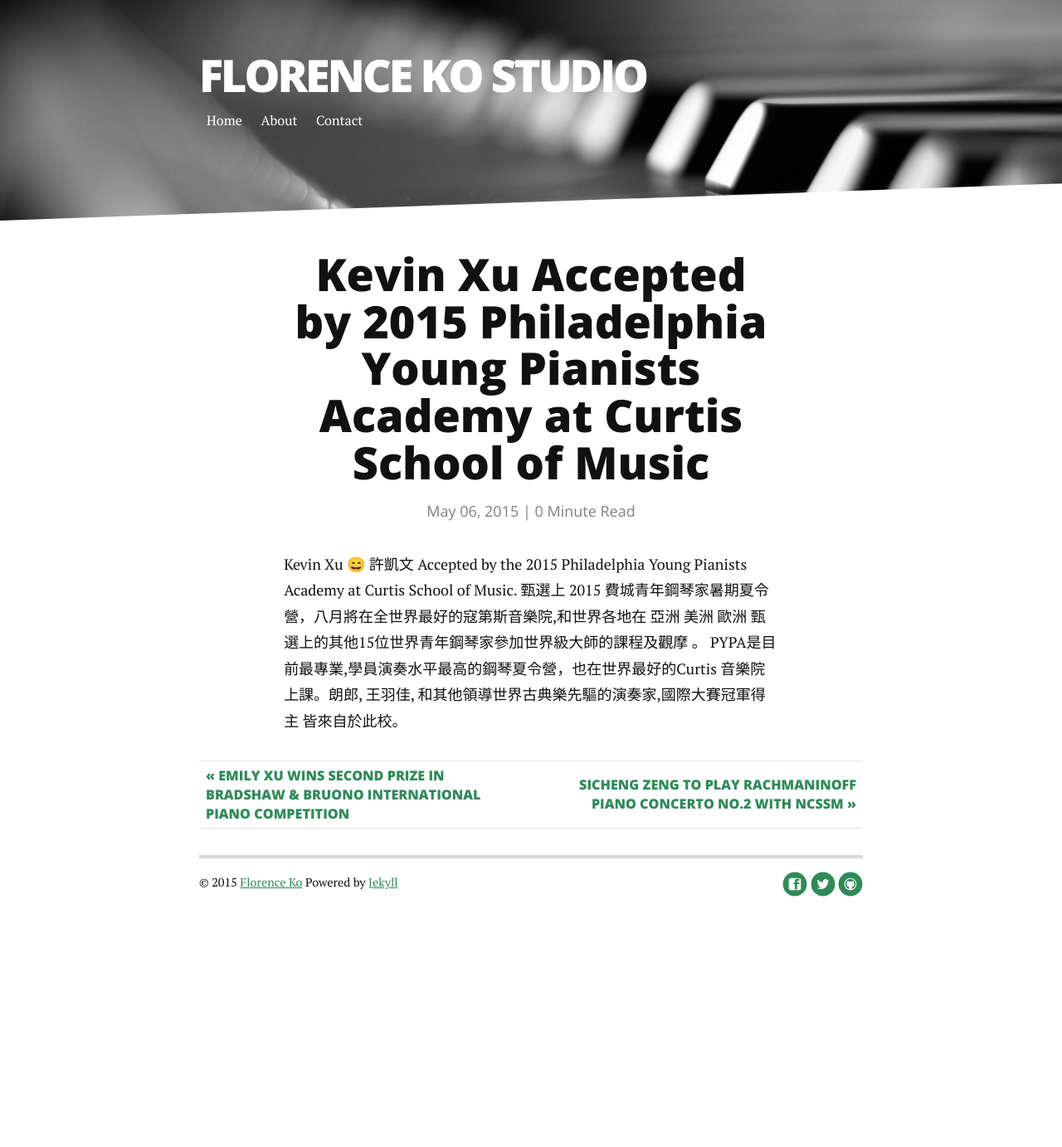
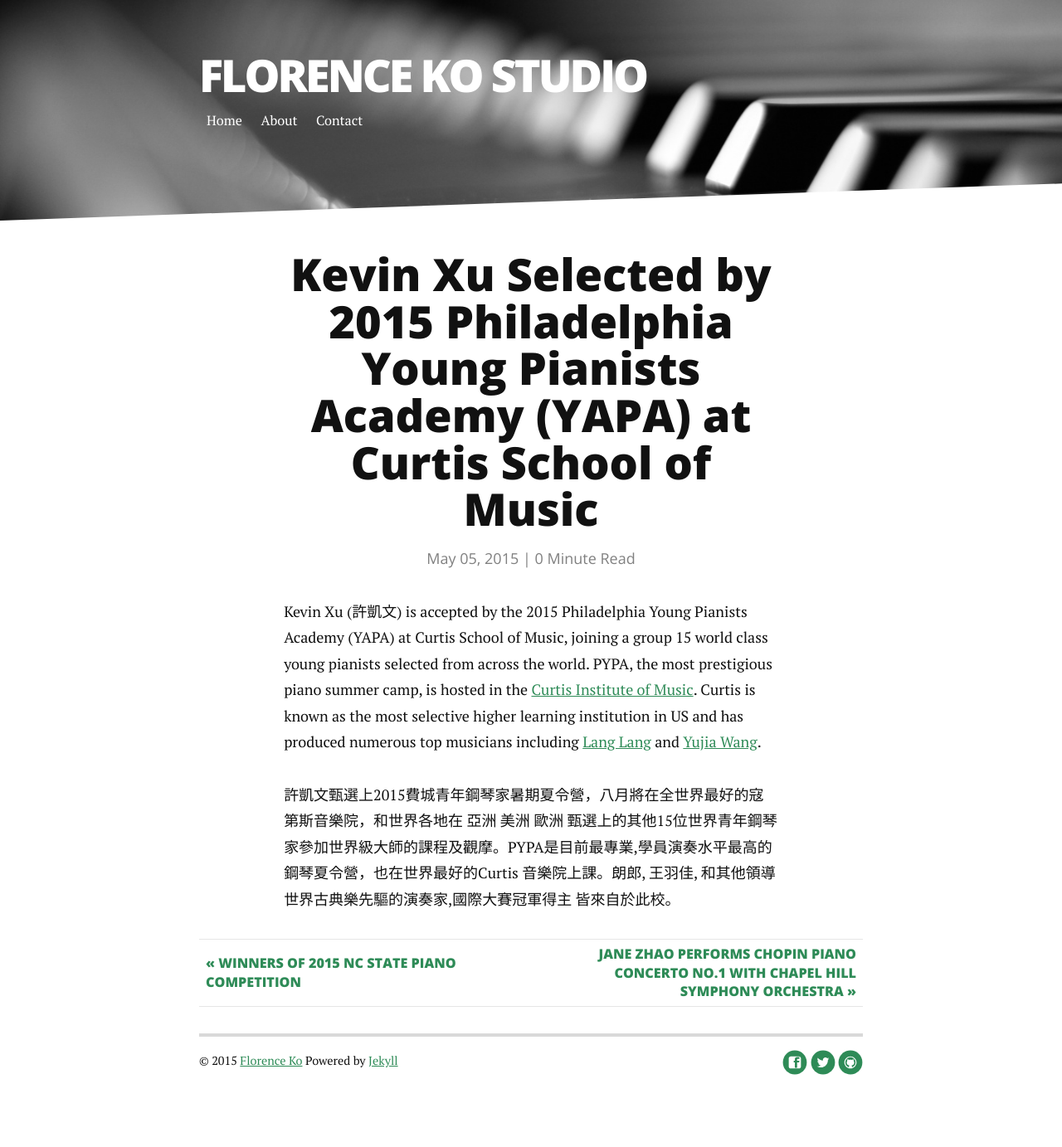
Before and after one commit to kerryzhou/kerryzhou.github.io, a Jekyll site: the page built from _posts/2015-05-06-Kevin-accepted-by-PYPA.markdown, in a window 1280 px wide. Shown: the whole page at 83% size. Built offline with Jekyll 4.4.1, drawn with Linux system fonts in a browser that asks for light colours; nearby versions of some CDN libraries; Markdown is read by kramdown in place of the engine named in the settings; before the commit the page ends 1169 px from its top, so only the background shows below that.

Commit message:
English text

```diff
--- a/_posts/2015-05-06-Kevin-accepted-by-PYPA.markdown
+++ b/_posts/2015-05-06-Kevin-accepted-by-PYPA.markdown
@@ -1,10 +1,9 @@
 ---
 layout: post
-title:  "Kevin Xu Accepted by 2015 Philadelphia Young Pianists Academy at Curtis School of Music"
-date:   2015-05-06
+title:  "Kevin Xu Selected by 2015 Philadelphia Young Pianists Academy (YAPA) at Curtis School of Music"
+date:   2015-05-05
 ---
 
-Kevin Xu 😄 許凱文
-Accepted by the 2015 Philadelphia Young Pianists Academy at Curtis School of Music.
-甄選上 2015 費城青年鋼琴家暑期夏令營，八月將在全世界最好的寇第斯音樂院,和世界各地在 亞洲 美洲 歐洲 甄選上的其他15位世界青年鋼琴家參加世界級大師的課程及觀摩 。
-PYPA是目前最專業,學員演奏水平最高的鋼琴夏令營，也在世界最好的Curtis 音樂院上課。朗郎, 王羽佳, 和其他領導世界古典樂先驅的演奏家,國際大賽冠軍得主 皆來自於此校。
+Kevin Xu (許凱文) is accepted by the 2015 Philadelphia Young Pianists Academy (YAPA) at Curtis School of Music, joining a group 15 world class young pianists selected from across the world. PYPA, the most prestigious piano summer camp, is hosted in the [Curtis Institute of Music](http://www.curtis.edu). Curtis is known as the most selective higher learning institution in US and has produced numerous top musicians including [Lang Lang](http://langlang.com) and [Yujia Wang](http://www.yujawang.com).
+
+許凱文甄選上2015費城青年鋼琴家暑期夏令營，八月將在全世界最好的寇第斯音樂院，和世界各地在 亞洲 美洲 歐洲 甄選上的其他15位世界青年鋼琴家參加世界級大師的課程及觀摩。PYPA是目前最專業,學員演奏水平最高的鋼琴夏令營，也在世界最好的Curtis 音樂院上課。朗郎, 王羽佳, 和其他領導世界古典樂先驅的演奏家,國際大賽冠軍得主 皆來自於此校。
```
